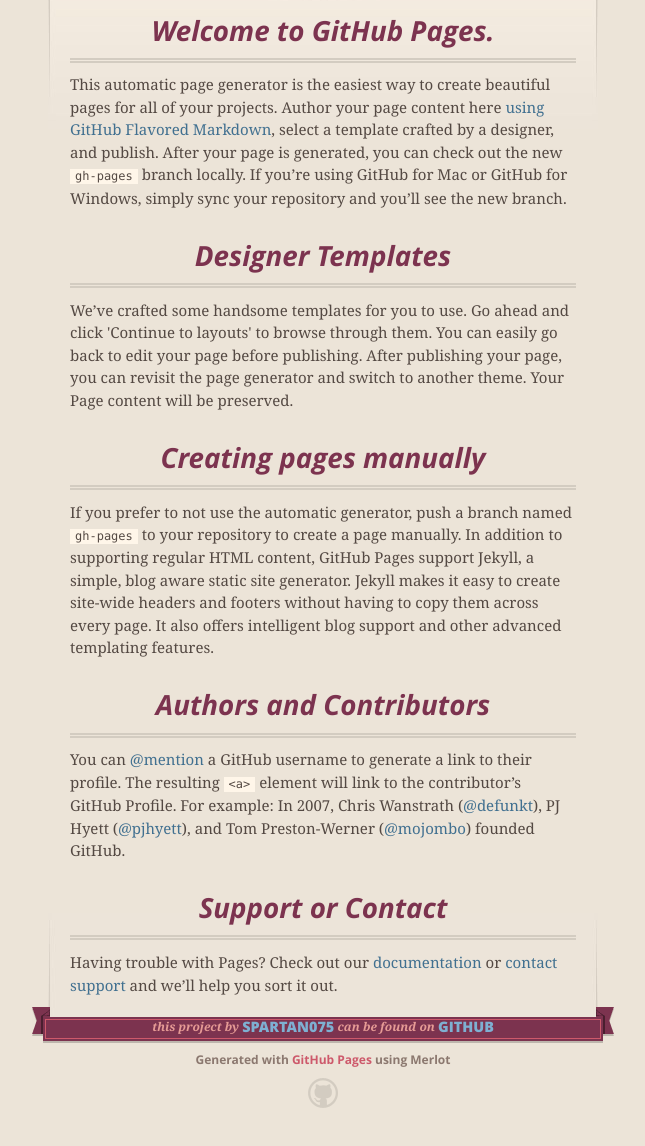
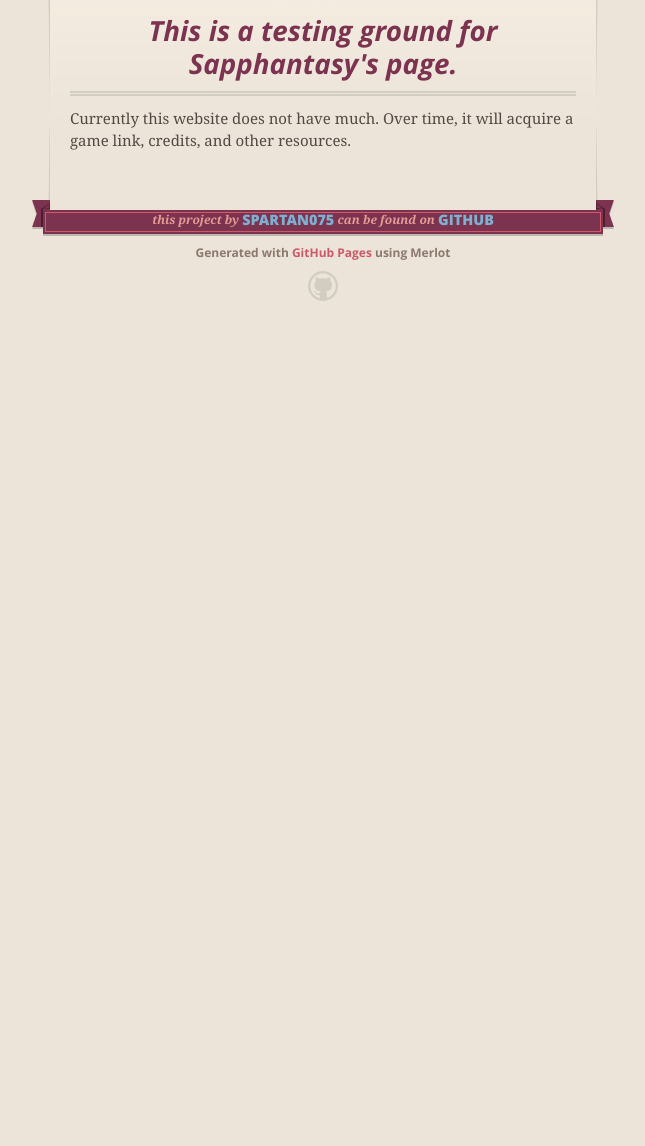
Before and after one commit to Spartan075/Sapphantasy, a plain HTML site: page index.html in a window 1280 px wide. Shown: the part 216-1362 px from the top of the page, without its empty margins (317-962 px from the left). After the commit the page ends 800 px from the top, so only its background shows below. Drawn offline with nearby package versions, Linux system fonts and the light colour scheme.

```diff
--- a/index.html
+++ b/index.html
@@ -47,29 +47,9 @@
 
       <section id="main_content">
         <h3>
-<a id="welcome-to-github-pages" class="anchor" href="#welcome-to-github-pages" aria-hidden="true"><span class="octicon octicon-link"></span></a>Welcome to GitHub Pages.</h3>
+<a id="this-is-a-testing-ground-for-sapphantasys-page" class="anchor" href="#this-is-a-testing-ground-for-sapphantasys-page" aria-hidden="true"><span class="octicon octicon-link"></span></a>This is a testing ground for Sapphantasy's page.</h3>
 
-<p>This automatic page generator is the easiest way to create beautiful pages for all of your projects. Author your page content here <a href="https://guides.github.com/features/mastering-markdown/">using GitHub Flavored Markdown</a>, select a template crafted by a designer, and publish. After your page is generated, you can check out the new <code>gh-pages</code> branch locally. If you’re using GitHub for Mac or GitHub for Windows, simply sync your repository and you’ll see the new branch.</p>
-
-<h3>
-<a id="designer-templates" class="anchor" href="#designer-templates" aria-hidden="true"><span class="octicon octicon-link"></span></a>Designer Templates</h3>
-
-<p>We’ve crafted some handsome templates for you to use. Go ahead and click 'Continue to layouts' to browse through them. You can easily go back to edit your page before publishing. After publishing your page, you can revisit the page generator and switch to another theme. Your Page content will be preserved.</p>
-
-<h3>
-<a id="creating-pages-manually" class="anchor" href="#creating-pages-manually" aria-hidden="true"><span class="octicon octicon-link"></span></a>Creating pages manually</h3>
-
-<p>If you prefer to not use the automatic generator, push a branch named <code>gh-pages</code> to your repository to create a page manually. In addition to supporting regular HTML content, GitHub Pages support Jekyll, a simple, blog aware static site generator. Jekyll makes it easy to create site-wide headers and footers without having to copy them across every page. It also offers intelligent blog support and other advanced templating features.</p>
-
-<h3>
-<a id="authors-and-contributors" class="anchor" href="#authors-and-contributors" aria-hidden="true"><span class="octicon octicon-link"></span></a>Authors and Contributors</h3>
-
-<p>You can <a href="https://github.com/blog/821" class="user-mention">@mention</a> a GitHub username to generate a link to their profile. The resulting <code>&lt;a&gt;</code> element will link to the contributor’s GitHub Profile. For example: In 2007, Chris Wanstrath (<a href="https://github.com/defunkt" class="user-mention">@defunkt</a>), PJ Hyett (<a href="https://github.com/pjhyett" class="user-mention">@pjhyett</a>), and Tom Preston-Werner (<a href="https://github.com/mojombo" class="user-mention">@mojombo</a>) founded GitHub.</p>
-
-<h3>
-<a id="support-or-contact" class="anchor" href="#support-or-contact" aria-hidden="true"><span class="octicon octicon-link"></span></a>Support or Contact</h3>
-
-<p>Having trouble with Pages? Check out our <a href="https://help.github.com/pages">documentation</a> or <a href="https://github.com/contact">contact support</a> and we’ll help you sort it out.</p>
+<p>Currently this website does not have much. Over time, it will acquire a game link, credits, and other resources.</p>
       </section>
 
       <footer>
```
Also changed, not shown: params.json (+1 -1 lines).
